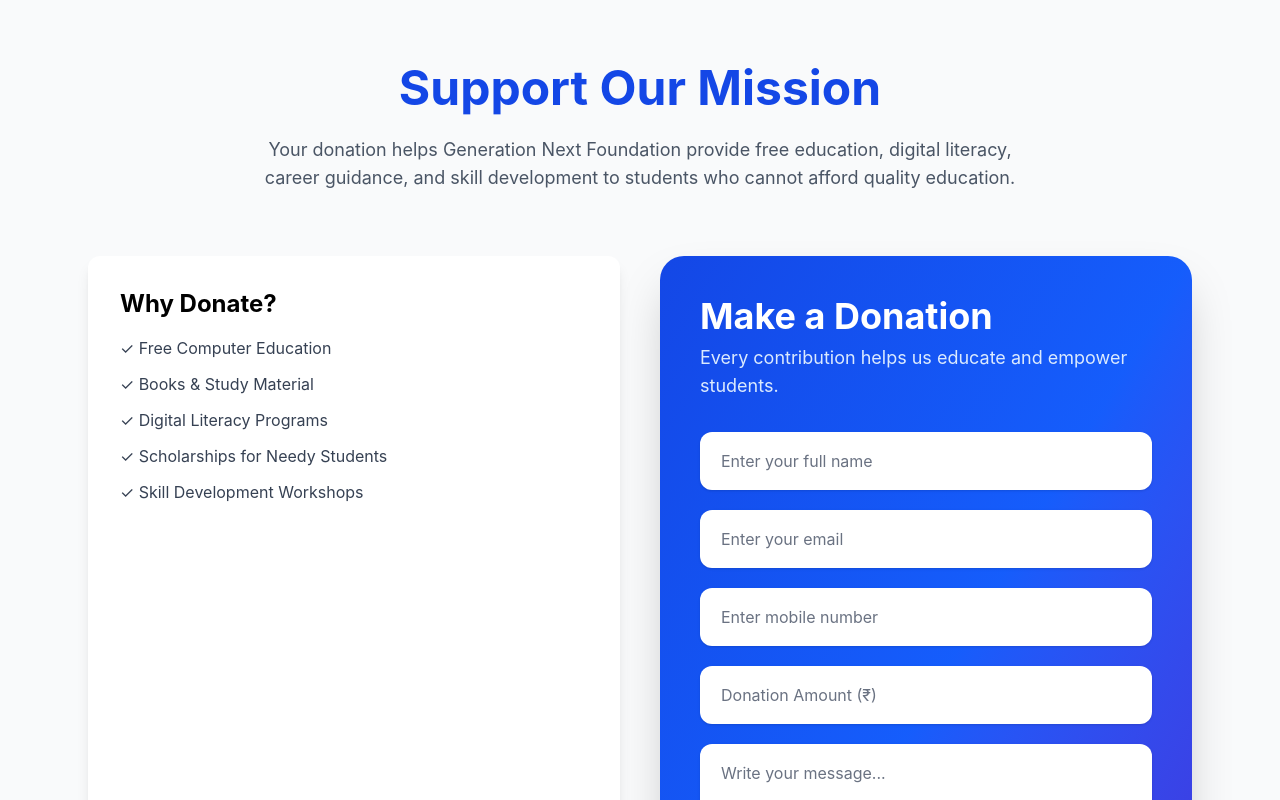
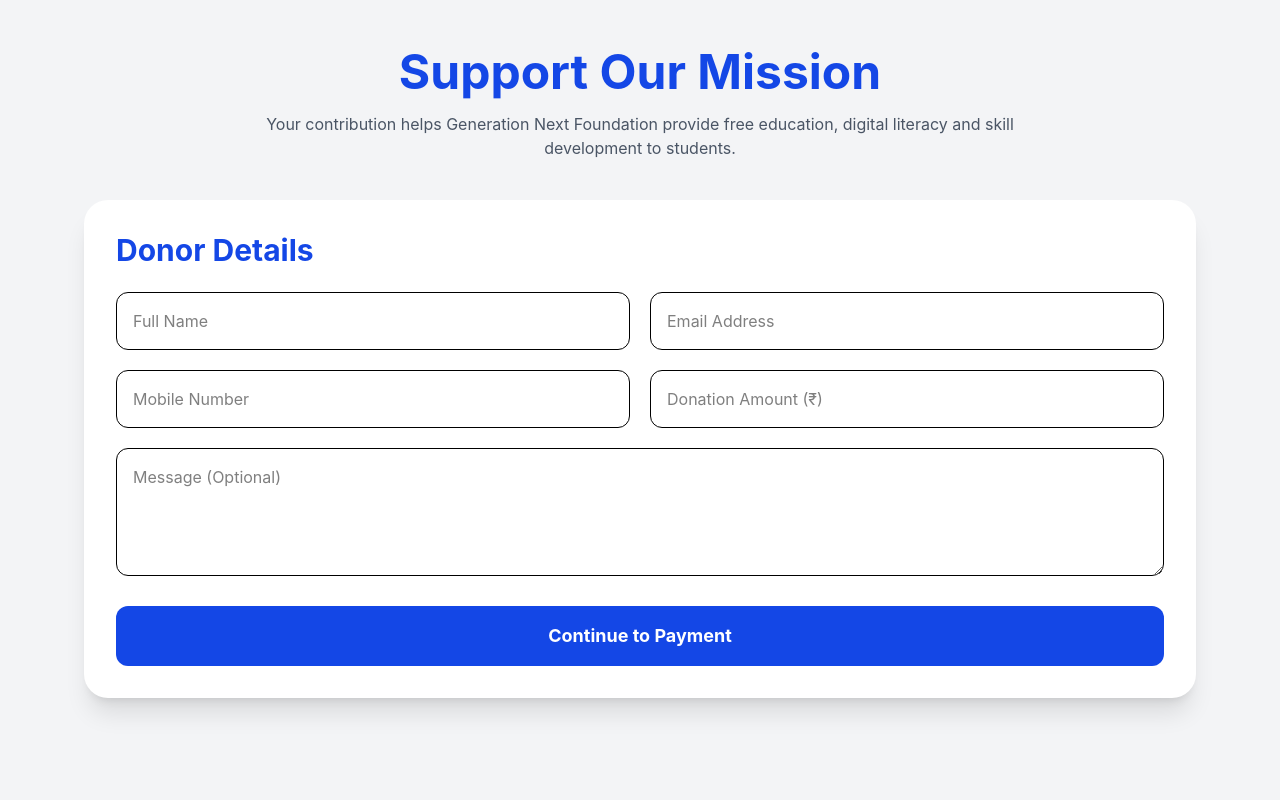
Before and after one commit to hardiksrivastava842-sketch/generation-next-foundation, a React (Vite) app: page /donation in a window 1280 px wide. Shown: the top 800 px of the page. Built offline with nearby package versions, Linux system fonts and the light colour scheme.

Commit message:
Completed donation flow and Firebase integration

```diff
--- a/src/App.jsx
+++ b/src/App.jsx
@@ -12,6 +12,7 @@
 import HindiTypingCourse from "./pages/HindiTypingCourse";
 import TypingLanguage from "./pages/TypingLanguage";
 import Donation from "./components/Donation";
+import DonationRequests from "./pages/DonationRequests";
 function App() {
   return (
     <Routes>
@@ -52,6 +53,9 @@
             {/* Donation */}
       <Route path="/donation" element={<Donation />} />
 
+            {/* Donation Requests */}
+      <Route path="/donation-requests" element={<DonationRequests />} />
+
     </Routes>
   );
 }
--- a/src/components/Donation.jsx
+++ b/src/components/Donation.jsx
@@ -3,118 +3,93 @@
 import { collection, addDoc, serverTimestamp } from "firebase/firestore";
 
 function Donation() {
+  const [step, setStep] = useState(1);
+
   const [formData, setFormData] = useState({
-
     name: "",
     email: "",
     mobile: "",
     amount: "",
     message: "",
-
-
-
   });
 
-const [step, setStep] = useState(1);
   const [utr, setUtr] = useState("");
   const [paidAmount, setPaidAmount] = useState("");
+
   const handleChange = (e) => {
     setFormData({
       ...formData,
       [e.target.name]: e.target.value,
     });
   };
+
   const saveDonation = async () => {
     try {
       await addDoc(collection(db, "donations"), {
-      name: formData.name,
-      email: formData.email,
-      mobile: formData.mobile,
-      donationAmount: formData.amount,
-      message: formData.message,
-
-      utr: utr,
-      paidAmount: paidAmount,
-
+        ...formData,
+        utr,
+        paidAmount,
         status: "Pending",
-
         createdAt: serverTimestamp(),
       });
 
-    alert("Donation submitted successfully!");
-
       setStep(4);
-
     } catch (error) {
       console.error(error);
-    alert("Something went wrong.");
+      alert("Failed to submit donation.");
     }
   };
+
   return (
-    <section className="min-h-screen bg-gray-50 py-16">
-      <div className="max-w-6xl mx-auto px-6">
+    <section className="min-h-screen bg-gray-100 py-12">
+      <div className="max-w-6xl mx-auto px-5">
 
-        <h1 className="text-5xl font-bold text-center text-blue-700 mb-6">
+        <h1 className="text-5xl font-bold text-center text-blue-700">
           Support Our Mission
         </h1>
 
-        <p className="text-center text-gray-600 max-w-3xl mx-auto text-lg">
-          Your donation helps Generation Next Foundation provide free education,
-          digital literacy, career guidance, and skill development to students
-          who cannot afford quality education.
+        <p className="text-center text-gray-600 mt-4 max-w-3xl mx-auto">
+          Your contribution helps Generation Next Foundation provide free
+          education, digital literacy and skill development to students.
         </p>
 
-        <div className="grid md:grid-cols-2 gap-10 mt-16">
+        <div className="mt-10 bg-white rounded-3xl shadow-xl p-8">
 
-          <div className="bg-white shadow-lg rounded-xl p-8">
-            <h2 className="text-2xl font-bold mb-4">
-              Why Donate?
+          {/* STEP 1 */}
+
+          {step === 1 && (
+            <>
+              <h2 className="text-3xl font-bold text-blue-700 mb-6">
+                Donor Details
               </h2>
 
-            <ul className="space-y-3 text-gray-700">
-              <li>✓ Free Computer Education</li>
-              <li>✓ Books & Study Material</li>
-              <li>✓ Digital Literacy Programs</li>
-              <li>✓ Scholarships for Needy Students</li>
-              <li>✓ Skill Development Workshops</li>
-            </ul>
-          </div>
-
-           <div className="bg-gradient-to-br from-blue-700 via-blue-600 to-indigo-700 rounded-3xl shadow-2xl p-10">
-           <h2 className="text-4xl font-bold text-white mb-2">
-  Make a Donation
-</h2>
-
-<p className="text-blue-100 text-lg mb-8">
-  Every contribution helps us educate and empower students.
-</p>
-
+              <div className="grid md:grid-cols-2 gap-5">
 
                 <input
                   type="text"
                   name="name"
-  placeholder="Enter your full name"
+                  placeholder="Full Name"
                   value={formData.name}
                   onChange={handleChange}
-  className="w-full px-5 py-4 mb-5 rounded-xl bg-white text-gray-800 placeholder-gray-500 border border-white/30 shadow focus:ring-4 focus:ring-blue-300 outline-none"
+                  className="border rounded-xl p-4"
                 />
 
                 <input
                   type="email"
                   name="email"
-  placeholder="Enter your email"
+                  placeholder="Email Address"
                   value={formData.email}
                   onChange={handleChange}
-  className="w-full px-5 py-4 mb-5 rounded-xl bg-white text-gray-800 placeholder-gray-500 border border-white/30 shadow focus:ring-4 focus:ring-blue-300 outline-none"
+                  className="border rounded-xl p-4"
                 />
 
                 <input
                   type="text"
                   name="mobile"
-  placeholder="Enter mobile number"
+                  placeholder="Mobile Number"
                   value={formData.mobile}
                   onChange={handleChange}
-  className="w-full px-5 py-4 mb-5 rounded-xl bg-white text-gray-800 placeholder-gray-500 border border-white/30 shadow focus:ring-4 focus:ring-blue-300 outline-none"
+                  className="border rounded-xl p-4"
                 />
 
                 <input
@@ -123,97 +98,120 @@
                   placeholder="Donation Amount (₹)"
                   value={formData.amount}
                   onChange={handleChange}
-  className="w-full px-5 py-4 mb-5 rounded-xl bg-white text-gray-800 placeholder-gray-500 border border-white/30 shadow focus:ring-4 focus:ring-blue-300 outline-none"
+                  className="border rounded-xl p-4"
                 />
+
+              </div>
 
               <textarea
                 name="message"
-  rows="4"
-  placeholder="Write your message..."
+                placeholder="Message (Optional)"
                 value={formData.message}
                 onChange={handleChange}
-  className="w-full px-5 py-4 mb-6 rounded-xl bg-white text-gray-800 placeholder-gray-500 border border-white/30 shadow focus:ring-4 focus:ring-blue-300 outline-none"
+                className="border rounded-xl p-4 w-full mt-5 h-32"
               />
 
-
               <button
-  type="button"
                 onClick={() => setStep(2)}
-  className="w-full py-4 rounded-xl bg-white text-blue-700 font-bold text-xl shadow-lg hover:bg-blue-50 hover:scale-[1.02] transition duration-300"
+                className="mt-6 w-full bg-blue-700 hover:bg-blue-800 text-white py-4 rounded-xl font-bold text-lg"
               >
                 Continue to Payment
               </button>
+            </>
+          )}
+                    {/* STEP 2 */}
+
           {step === 2 && (
-
-  <div className="mt-8 border-t border-blue-300 pt-6">
-
-    <h3 className="text-2xl font-bold text-center mb-6">
-      Scan QR Code
-    </h3>
+            <>
+              <h2 className="text-3xl font-bold text-center text-blue-700 mb-6">
+                Scan & Donate
+              </h2>
 
               <div className="flex justify-center">
                 <img
                   src="/donation-qr.jpg"
                   alt="Donation QR"
-        className="w-64 h-64 bg-white rounded-lg shadow-lg p-2"
+                  className="w-72 h-72 bg-white rounded-2xl shadow-lg p-3 border"
                 />
               </div>
 
               <div className="text-center mt-6">
-      <p className="font-semibold text-lg">
+
+                <p className="text-lg font-semibold text-gray-700">
                   UPI ID
                 </p>
 
-      <p className="bg-white text-blue-700 inline-block px-4 py-2 rounded-lg mt-2 font-bold">
+                <div className="inline-block mt-3 px-6 py-3 rounded-xl bg-blue-700 text-white font-bold text-lg">
                   srivastava.mr@superyes
-      </p>
                 </div>
 
+                <p className="mt-5 text-gray-600 max-w-xl mx-auto">
+                  Scan this QR Code using any UPI application like
+                  PhonePe, Google Pay, Paytm or BHIM and complete your donation.
+                </p>
+
               </div>
-)}
-<p className="text-blue-100 mt-4 text-center">
-Scan using any UPI App like PhonePe, Google Pay, Paytm or BHIM.
-</p>
-<div className="text-center mt-8">
+
+              <div className="flex gap-4 mt-8">
+
+                <button
+                  onClick={() => setStep(1)}
+                  className="w-1/2 border-2 border-blue-700 text-blue-700 py-4 rounded-xl font-bold hover:bg-blue-50"
+                >
+                  Back
+                </button>
+
                 <button
                   onClick={() => setStep(3)}
-    className="bg-green-600 hover:bg-green-700 text-white px-8 py-3 rounded-xl font-bold shadow-lg transition"
+                  className="w-1/2 bg-green-600 hover:bg-green-700 text-white py-4 rounded-xl font-bold"
                 >
-    ✅ Done
+                  Done Payment
                 </button>
+
               </div>
+            </>
+          )}
+                    {/* STEP 3 */}
+
           {step === 3 && (
+            <>
+              <h2 className="text-3xl font-bold text-blue-700 text-center mb-6">
+                Payment Verification
+              </h2>
 
-<div className="mt-8 bg-white rounded-2xl p-6 shadow-xl">
-
-<h3 className="text-2xl font-bold text-blue-700 mb-6 text-center">
-Payment Verification
-</h3>
-
-<p className="text-gray-600 text-center mb-6">
+              <p className="text-center text-gray-600 mb-8">
                 Please enter your payment details for verification.
               </p>
 
               <input
                 type="text"
-placeholder="Enter UTR Number"
+                placeholder="Enter UTR / Transaction ID"
                 value={utr}
-onChange={(e)=>setUtr(e.target.value)}
-className="w-full border rounded-xl p-4 mb-4"
+                onChange={(e) => setUtr(e.target.value)}
+                className="w-full border rounded-xl p-4 mb-5 focus:ring-2 focus:ring-blue-500 outline-none"
               />
 
               <input
                 type="number"
                 placeholder="Amount Paid (₹)"
                 value={paidAmount}
-onChange={(e)=>setPaidAmount(e.target.value)}
-className="w-full border rounded-xl p-4 mb-6"
+                onChange={(e) => setPaidAmount(e.target.value)}
+                className="w-full border rounded-xl p-4 mb-6 focus:ring-2 focus:ring-blue-500 outline-none"
               />
+
+              <div className="flex gap-4">
+
+                <button
+                  onClick={() => setStep(2)}
+                  className="w-1/2 border-2 border-blue-700 text-blue-700 py-4 rounded-xl font-bold hover:bg-blue-50"
+                >
+                  Back
+                </button>
 
                 <button
                   onClick={saveDonation}
                   disabled={!utr.trim() || !paidAmount.trim()}
-  className={`w-full py-4 rounded-xl font-bold mt-4 transition ${
+                  className={`w-1/2 py-4 rounded-xl font-bold transition ${
                     utr.trim() && paidAmount.trim()
                       ? "bg-blue-700 hover:bg-blue-800 text-white"
                       : "bg-gray-300 text-gray-500 cursor-not-allowed"
@@ -221,40 +219,66 @@
                 >
                   Submit Verification
                 </button>
+
+              </div>
+            </>
+          )}
+                    {/* STEP 4 */}
+
+          {step === 4 && (
+            <>
+              <div className="text-center py-10">
+
+                <div className="w-24 h-24 mx-auto rounded-full bg-green-100 flex items-center justify-center">
+                  <span className="text-5xl text-green-600">✓</span>
                 </div>
 
-)}
-{step === 4 && (
+                <h2 className="text-4xl font-bold text-green-700 mt-6">
+                  Payment Submitted Successfully
+                </h2>
 
-<div className="mt-8 bg-green-50 border border-green-300 rounded-2xl p-8 text-center">
+                <p className="text-gray-600 mt-4 text-lg max-w-2xl mx-auto">
+                  Thank you for supporting Generation Next Foundation.
+                  Your payment details have been received successfully.
+                </p>
 
-<h3 className="text-3xl font-bold text-green-700 mb-4">
-🎉 Payment Submitted
+                <div className="mt-8 bg-yellow-50 border border-yellow-300 rounded-2xl p-6 max-w-2xl mx-auto">
+
+                  <h3 className="text-2xl font-bold text-yellow-700">
+                    Waiting for Admin Verification
                   </h3>
 
-<p className="text-lg text-gray-700">
-Your payment details have been submitted successfully.
+                  <p className="mt-3 text-gray-700">
+                    Our team will verify your payment shortly.
+                    Once verified, you will receive a confirmation email
+                    and your donation certificate.
                   </p>
-
-<p className="mt-3 text-gray-600">
-Your donation is currently under <b>Admin Verification</b>.
-</p>
-
-<p className="mt-2 text-gray-600">
-After verification, your donation will be confirmed.
-</p>
-
-<div className="mt-6 bg-yellow-100 text-yellow-800 py-3 rounded-xl font-semibold">
-⏳ Status : Waiting for Admin Verification
-</div>
 
                 </div>
 
-)}
+                <button
+                  onClick={() => {
+                    setStep(1);
 
+                    setFormData({
+                      name: "",
+                      email: "",
+                      mobile: "",
+                      amount: "",
+                      message: "",
+                    });
 
+                    setUtr("");
+                    setPaidAmount("");
+                  }}
+                  className="mt-8 bg-blue-700 hover:bg-blue-800 text-white px-8 py-4 rounded-xl font-bold"
+                >
+                  Make Another Donation
+                </button>
 
               </div>
+            </>
+          )}
 
         </div>
 
@@ -262,4 +286,5 @@
     </section>
   );
 }
+
 export default Donation;
```
Also changed, not shown: src/pages/DonationRequests.jsx (added, +45 -0 lines). Lines whose indentation alone changed are shown as unchanged.
